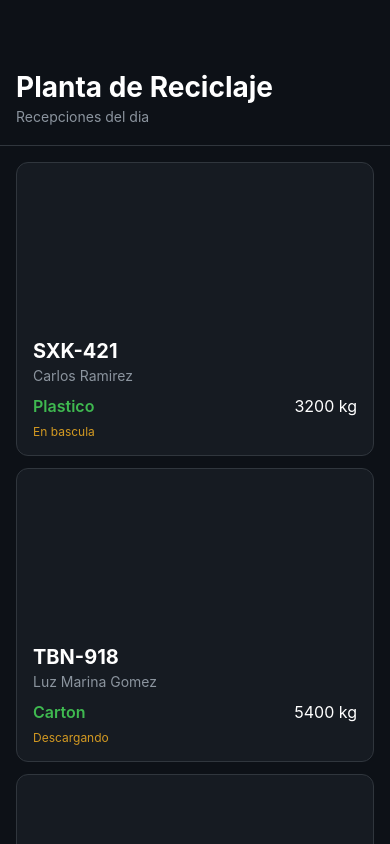
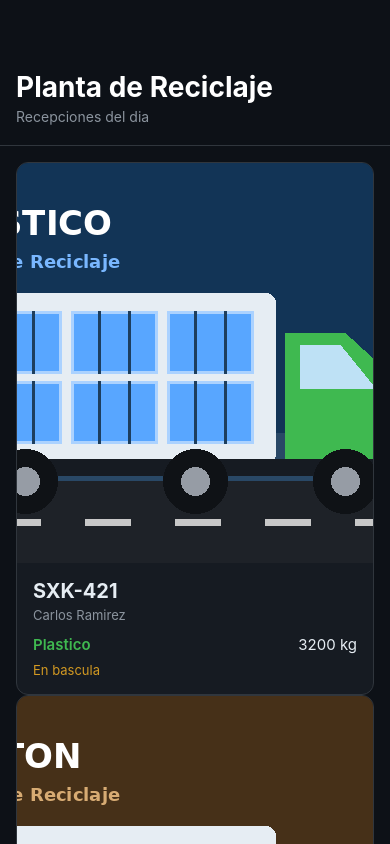
Before and after one commit to juansebastianpinedatellez5-spec/planta-reciclaje-rn, a React Native app: screen / in a window 390 px wide. Built offline with nearby package versions, Linux system fonts and the light colour scheme.

Commit message:
feat(components): use theme constants and local material images in RecepcionCard

```diff
--- a/src/components/RecepcionCard.tsx
+++ b/src/components/RecepcionCard.tsx
@@ -3,8 +3,16 @@
 // Se usa una vez por cada recepcion en HomeScreen.
 
 import React from 'react';
-import { View, Text, Image, Pressable, StyleSheet } from 'react-native';
+import {
+  View,
+  Text,
+  Image,
+  Pressable,
+  StyleSheet,
+  ImageSourcePropType,
+} from 'react-native';
 import { Recepcion, Material, Estado } from '../types';
+import { COLORS, TYPOGRAPHY, SPACING, RADIUS } from '../theme';
 
 // Textos bonitos para mostrar en pantalla.
 const NOMBRE_MATERIAL: Record<Material, string> = {
@@ -12,6 +20,14 @@ const NOMBRE_MATERIAL: Record<Material, string> = {
   carton: 'Carton',
   vidrio: 'Vidrio',
   metal: 'Metal',
+};
+
+// Una imagen local por cada material.
+const IMAGEN_MATERIAL: Record<Material, ImageSourcePropType> = {
+  plastico: require('../../assets/images/plastico.png'),
+  carton: require('../../assets/images/carton.png'),
+  vidrio: require('../../assets/images/vidrio.png'),
+  metal: require('../../assets/images/metal.png'),
 };
 
 const NOMBRE_ESTADO: Record<Estado, string> = {
@@ -37,7 +53,7 @@ export function RecepcionCard({
       onPress={() => onPress(recepcion)}
     >
       <Image
-        source={{ uri: recepcion.imageUri }}
+        source={IMAGEN_MATERIAL[recepcion.material]}
         style={styles.image}
         resizeMode="cover"
       />
@@ -60,33 +76,33 @@ export function RecepcionCard({
 
 const styles = StyleSheet.create({
   card: {
-    backgroundColor: '#161b22',
-    borderRadius: 12,
-    marginBottom: 12,
+    backgroundColor: COLORS.surface,
+    borderRadius: RADIUS.lg,
     overflow: 'hidden',
     borderWidth: 1,
-    borderColor: '#30363d',
+    borderColor: COLORS.border,
   },
   // Se aplica solo mientras el dedo esta encima.
   cardPressed: {
-    backgroundColor: '#21262d',
+    backgroundColor: COLORS.surfaceAlt,
   },
+  // aspectRatio 3/2 = misma proporcion de la imagen (600x400), no se corta.
   image: {
     width: '100%',
-    height: 160,
+    aspectRatio: 3 / 2,
   },
   body: {
-    padding: 16,
-    gap: 4,
+    padding: SPACING.base,
+    gap: SPACING.xs,
   },
   placa: {
-    fontSize: 20,
-    fontWeight: 'bold',
-    color: '#ffffff',
+    fontSize: TYPOGRAPHY.size.lg,
+    fontWeight: TYPOGRAPHY.weight.bold,
+    color: COLORS.textPrimary,
   },
   conductor: {
-    fontSize: 14,
-    color: '#8b949e',
+    fontSize: TYPOGRAPHY.size.sm,
+    color: COLORS.textSecondary,
   },
   // flexDirection row = los hijos van uno al lado del otro.
   // justifyContent space-between = uno a cada extremo.
@@ -94,20 +110,20 @@ const styles = StyleSheet.create({
     flexDirection: 'row',
     justifyContent: 'space-between',
     alignItems: 'center',
-    marginTop: 8,
+    marginTop: SPACING.sm,
   },
   material: {
-    fontSize: 16,
-    fontWeight: '600',
-    color: '#3fb950',
+    fontSize: TYPOGRAPHY.size.base,
+    fontWeight: TYPOGRAPHY.weight.semibold,
+    color: COLORS.accent,
   },
   peso: {
-    fontSize: 16,
-    color: '#ffffff',
+    fontSize: TYPOGRAPHY.size.base,
+    color: COLORS.textPrimary,
   },
   estado: {
-    fontSize: 12,
-    color: '#d29922',
-    marginTop: 4,
+    fontSize: TYPOGRAPHY.size.sm,
+    color: COLORS.warning,
+    marginTop: SPACING.xs,
   },
 });
```
